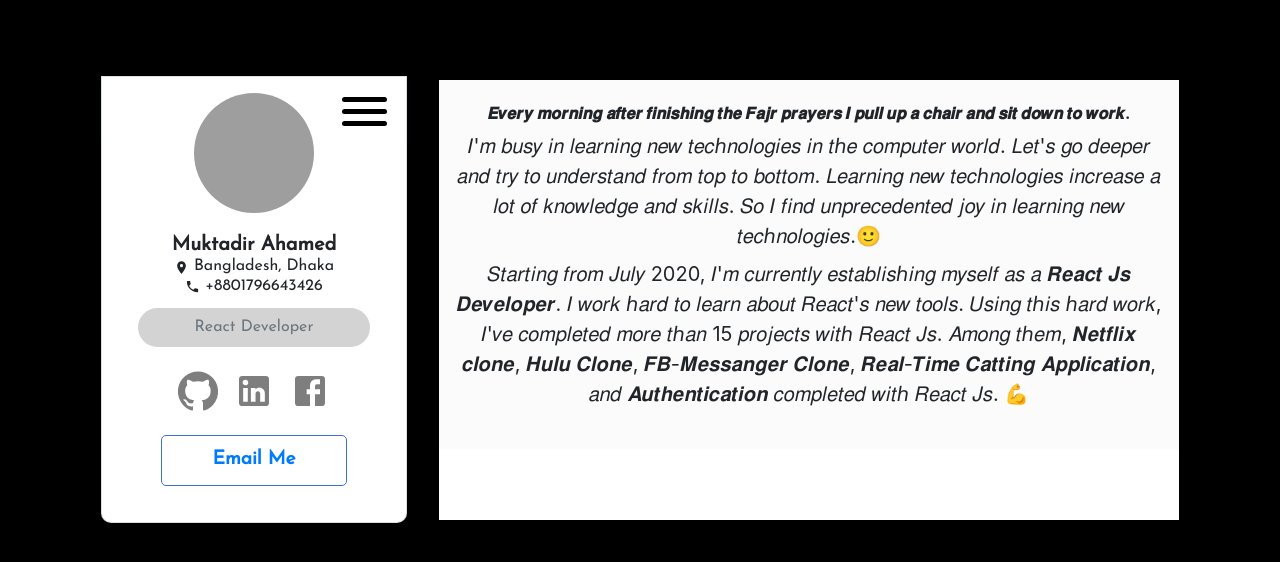
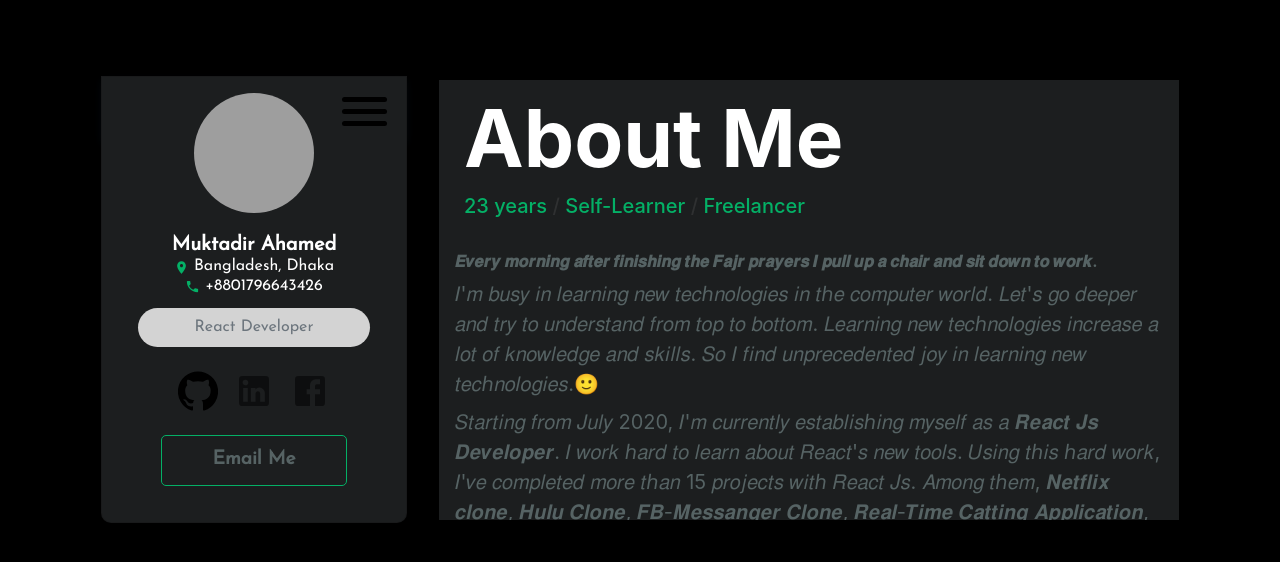
Before and after one commit to Shakib448/personal-portfolio-react, a React (Create React App) app: page / in a window 1280 px wide. Shown: the top 562 px of the page. Built offline with nearby package versions, Linux system fonts and the light colour scheme; grey boxes are pictures that could not be loaded.

Commit message:
Ui Updated

```diff
--- a/src/Components/AboutMe/AboutMe.css
+++ b/src/Components/AboutMe/AboutMe.css
@@ -1,3 +1,21 @@
 .aboutMe {
-  background-color: rgb(211, 211, 211, 0.1);
+  background-color: linear-gradient(180deg, rgb(211, 211, 211, 0.1));
 }
+
+.aboutMe__title {
+  margin: 10px 25px;
+}
+
+.aboutMe__title > h1 {
+  font-size: 5rem;
+  font-weight: bold;
+  color: #fff;
+}
+.aboutMe__title > h5 {
+  margin: 0;
+  color: rgb(4, 176, 102);
+}
+
+.blockquote {
+  color: rgb(86, 99, 100);
+}
--- a/src/Components/AboutMe/AboutMe.js
+++ b/src/Components/AboutMe/AboutMe.js
@@ -7,7 +7,18 @@ const AboutMe = () => {
     <>
       <Container className="aboutMe">
         <Row>
-          <blockquote className="blockquote text-center p-3">
+          <div className="aboutMe__title">
+            <h1>About Me</h1>
+            <h5>
+              23 years{" "}
+              <span style={{ color: "rgb(211, 211, 211, 0.1)" }}>/</span>{" "}
+              Self-Learner{" "}
+              <span style={{ color: "rgb(211, 211, 211, 0.1)" }}>/</span>{" "}
+              Freelancer
+            </h5>
+          </div>
+
+          <blockquote className="blockquote  p-3 ">
             <h6 className="mt-2 mb-2">
               <b>
                 {" "}
--- a/src/Components/Profile/Profile.css
+++ b/src/Components/Profile/Profile.css
@@ -1,9 +1,11 @@
 @import url("https://fonts.googleapis.com/css2?family=Josefin+Sans&display=swap");
 .profile {
   font-family: "Josefin Sans", sans-serif;
+  color: #fff;
 }
 .text-center.p-3.profile__card.card {
   margin-top: -65px;
+  background: #1c1e1f;
 }
 .profile__imgCenter {
   display: block;
@@ -19,6 +21,7 @@
 }
 .profile__card {
   border-radius: 0 0 10px 10px;
+  background-color: rgb(86, 99, 100);
 }
 
 .profile__cardBody {
@@ -32,9 +35,11 @@
 }
 .profile__iconLocation {
   font-size: 15px !important;
+  color: rgb(4, 176, 102);
 }
 .profile__iconPhone {
   font-size: 15px !important;
+  color: rgb(4, 176, 102);
 }
 
 .profile__icon:hover {
@@ -47,7 +52,7 @@
 }
 
 .profile__iconFacebook:hover {
-  color: #3c70da;
+  color: rgb(4, 176, 102);
   opacity: 1;
 }
 
@@ -57,17 +62,16 @@
 }
 
 .profile__iconLinkedIn:hover {
-  color: #0073b2;
+  color: rgb(4, 176, 102);
   opacity: 1;
 }
 
 .profile__iconGithub {
   transition: 0.5s ease-in-out !important;
-  opacity: 0.5;
 }
 
 .profile__iconGithub:hover {
-  opacity: 1;
+  color: rgb(4, 176, 102);
 }
 
 button.btn,
@@ -80,9 +84,9 @@ button.btn::after {
 
 button.btn {
   background: none;
-  border: 1px solid #3c70da;
+  border: 1px solid rgb(4, 176, 102);
   border-radius: 5px;
-  color: #3c70da;
+  color: rgb(4, 176, 102) !important;
   display: block;
   font-size: 1.2em;
   font-weight: bold;
@@ -92,20 +96,24 @@ button.btn {
   z-index: 1;
 }
 
+button > a {
+  color: rgb(86, 99, 100);
+}
+
 button.btn::before,
 button.btn::after {
-  background: #000;
+  background: rgb(4, 176, 102);
   content: "";
   position: absolute;
   z-index: -1;
 }
 
 button.btn:hover {
-  color: #fff;
-  border: 1px solid #fff;
+  color: rgb(86, 99, 100);
+  border: 1px solid rgb(4, 176, 102);
 }
 button.btn:hover > a {
-  color: #fff;
+  color: white;
 }
 
 .btn-2::after {
--- a/src/Components/ProfileContents/ProfileContents.css
+++ b/src/Components/ProfileContents/ProfileContents.css
@@ -1,5 +1,5 @@
 .profileContents {
-  background-color: white;
+  background-color: rgb(28, 30, 31);
   height: 440px;
   overflow-y: scroll;
   overflow-x: hidden;
--- a/src/Components/ProfileContents/ProfileContents.js
+++ b/src/Components/ProfileContents/ProfileContents.js
@@ -7,7 +7,6 @@ import Resume from "../Resume/Resume";
 import Blog from "../Blog/Blog";
 import Contact from "../Contact/Contact";
 import "./ProfileContents.css";
-import Header from "../Header/Header";
 
 const ProfileContents = () => {
   const location = useLocation();
```
